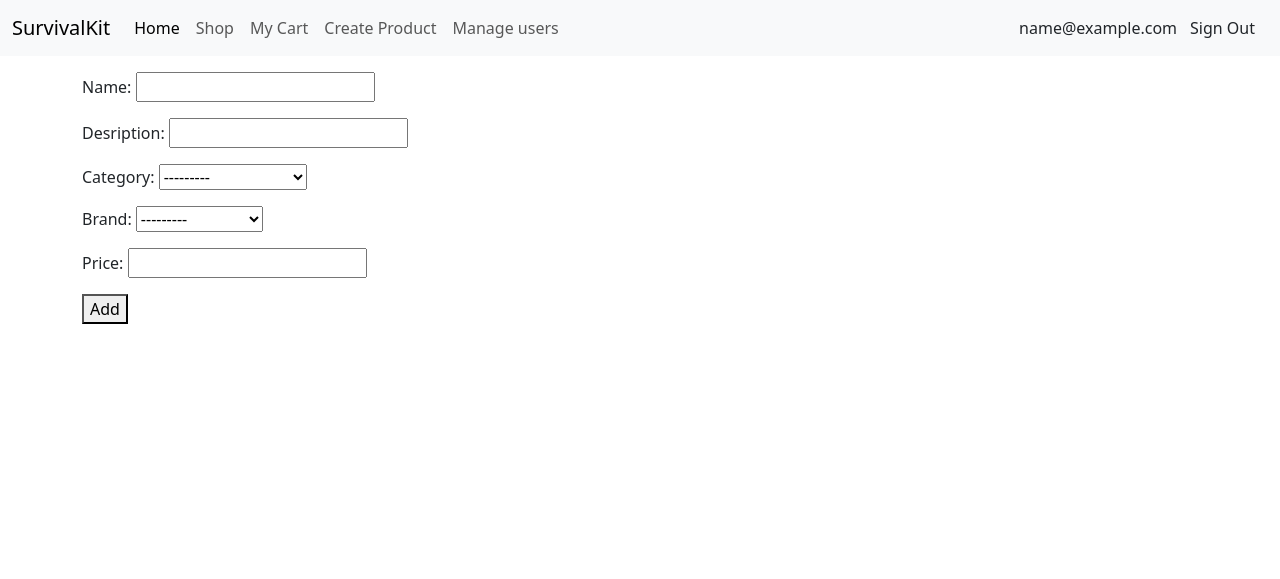
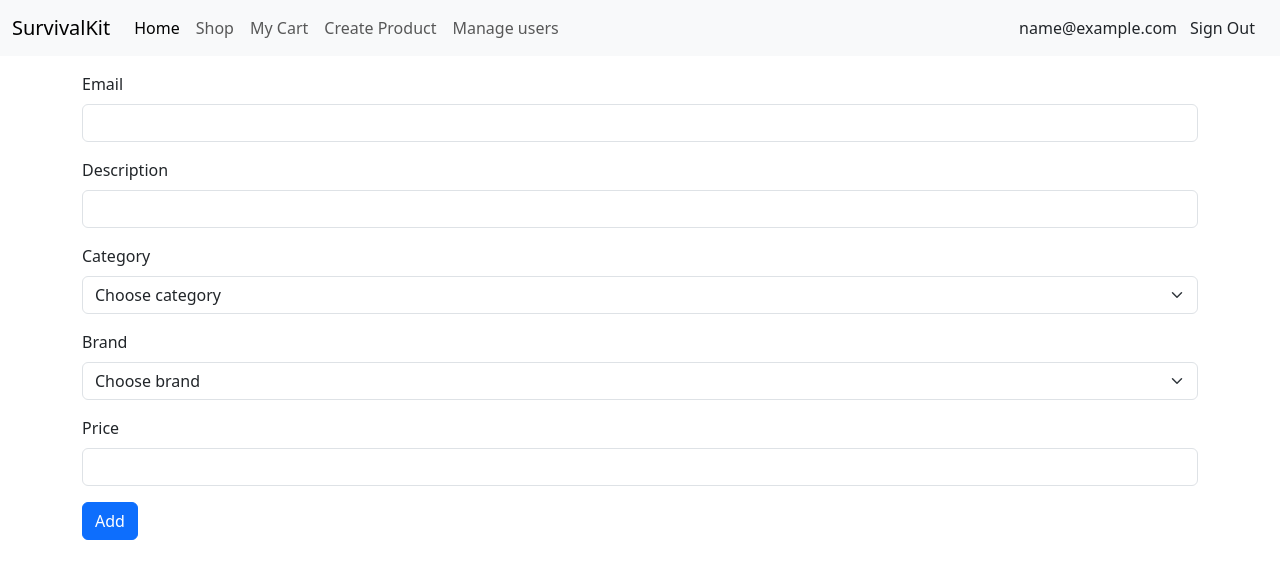
Before and after one commit to VadimScerbatiuc/SurvivalKit, a Django app: page /product/create/ in a window 1280 px wide. Shown: the top 579 px of the page. Run offline with Django 5.2, Linux system fonts and the light colour scheme; a user stored in the database is signed in; tables that the repository leaves empty hold one stand-in row (values such as "Sample post"); some libraries are stand-ins or nearby versions.

Commit message:
feat:SK-18 - Changed the styl of the product creation form

```diff
--- a/survival_kit/shop/forms.py
+++ b/survival_kit/shop/forms.py
@@ -5,8 +5,8 @@ from .models import *
 class ProductCreateForm(forms.ModelForm):
     name = forms.CharField(label='Name')
     description = forms.CharField(label='Desription')
-    category = forms.ModelChoiceField(queryset=Category.objects.all(), label='Category')
-    brand = forms.ModelChoiceField(queryset=Brand.objects.all(), label='Brand')
+    category = forms.ModelChoiceField(queryset=Category.objects.all(), label='Category', empty_label="Choose category")
+    brand = forms.ModelChoiceField(queryset=Brand.objects.all(), label='Brand', empty_label="Choose brand")
     price = forms.DecimalField(label='Price')
 
     class Meta:
--- a/survival_kit/shop/templates/shop/product_create.html
+++ b/survival_kit/shop/templates/shop/product_create.html
@@ -3,7 +3,54 @@
 {% block content %}
     <form action="{% url 'shop:product:product_create' %}" method="post">
         {% csrf_token %}
-        {{ form.as_p }}
-        <button type="submit">Add</button>
+        <div class="mb-3">
+                <label for="id_name" class="form-label">Email</label>
+                <input type="text" name="name" id="id_name" required class="form-control">
+                {% for error in form.name.errors %}
+                <p class="error-color">{{ error }}</p>
+                {% endfor %}
+        </div>
+        <div class="mb-3">
+                <label for="id_description" class="form-label">Description</label>
+                <input type="text" name="description" id="id_description" required class="form-control">
+                {% for error in form.description.errors %}
+                <p class="error-color">{{ error }}</p>
+                {% endfor %}
+        </div>
+        <div class="mb-3">
+                <label for="id_category" class="form-label">Category</label>
+                <select name="category" id="id_category" class="form-select">
+                    {% for value, label in form.category.field.choices %}
+                        <option value="{{ value }}" {% if form.category.value == value %}selected{% endif %}>
+                            {{ label }}
+                        </option>
+                    {% endfor %}
+                </select>
+                {% for error in form.category.errors %}
+                    <p class="error-color">{{ error }}</p>
+                {% endfor %}
+        </div>
+        <div class="mb-3">
+                <label for="id_brand" class="form-label">Brand</label>
+                <select name="brand" id="id_brand" class="form-select">
+                    {% for value, label in form.brand.field.choices %}
+                        <option value="{{ value }}" {% if form.brand.value == value %}selected{% endif %}>
+                            {{ label }}
+                        </option>
+                    {% endfor %}
+                </select>
+                {% for error in form.brand.errors %}
+                    <p class="error-color">{{ error }}</p>
+                {% endfor %}
+        </div>
+        <div class="mb-3">
+                <label for="id_price" class="form-label">Price</label>
+                <input type="number" name="price" id="id_price" required class="form-control">
+                {% for error in form.price.errors %}
+                <p class="error-color">{{ error }}</p>
+                {% endfor %}
+        </div>
+
+        <button type="submit" class="btn btn-primary">Add</button>
     </form>
 {% endblock %}
--- a/survival_kit/users/templates/users/management_page.html
+++ b/survival_kit/users/templates/users/management_page.html
@@ -1,4 +1,5 @@
 {% extends 'base.html' %}
+{% load static %}
 
 {% block content %}
   <table class="table table-striped">
@@ -31,8 +32,8 @@
 
 {% block js %}
 <script>
-  window.userManagementUrl = "{% url 'user:management' %}";
+  window.userManagementPageUrl = "{% url 'users:management' %}";
   window.csrftoken = '{{ csrf_token }}';
 </script>
-<script src="{% static 'users/javascript/user_management.js' %}">
+<script src="{% static 'users/javascript/user_management.js' %}"></script>
 {% endblock %}
```
